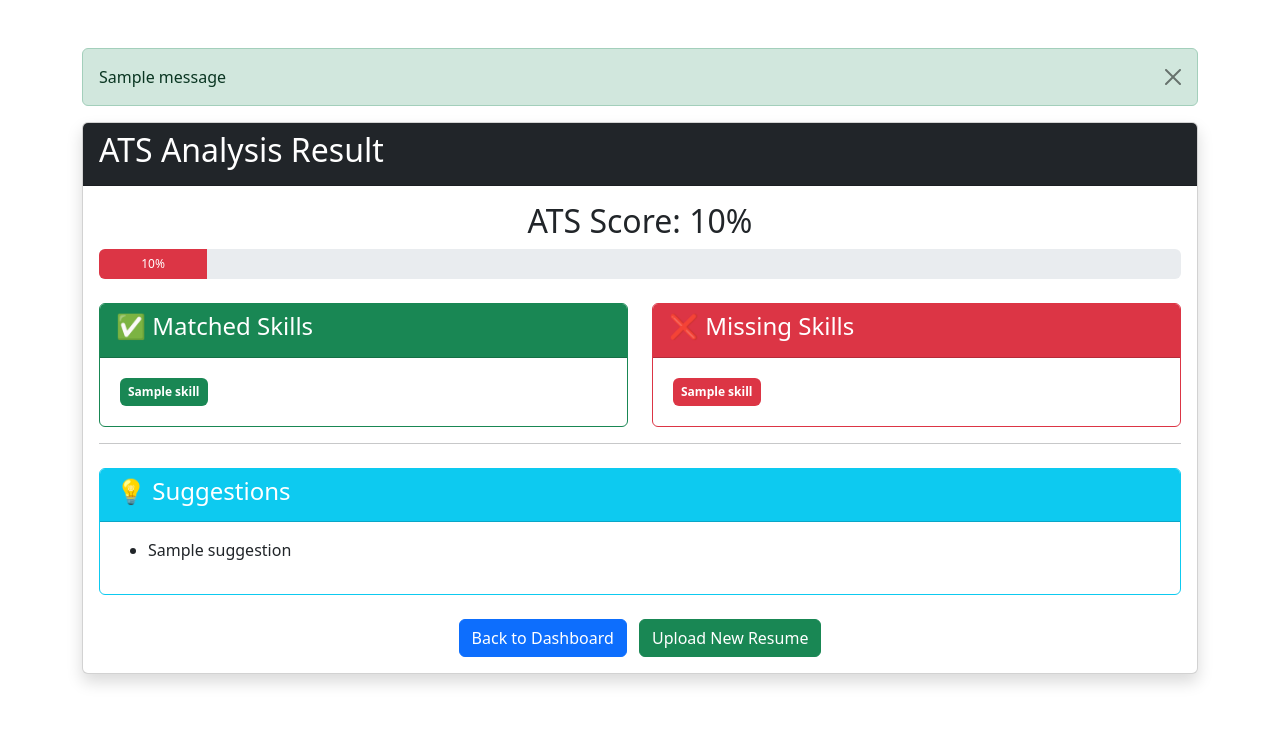
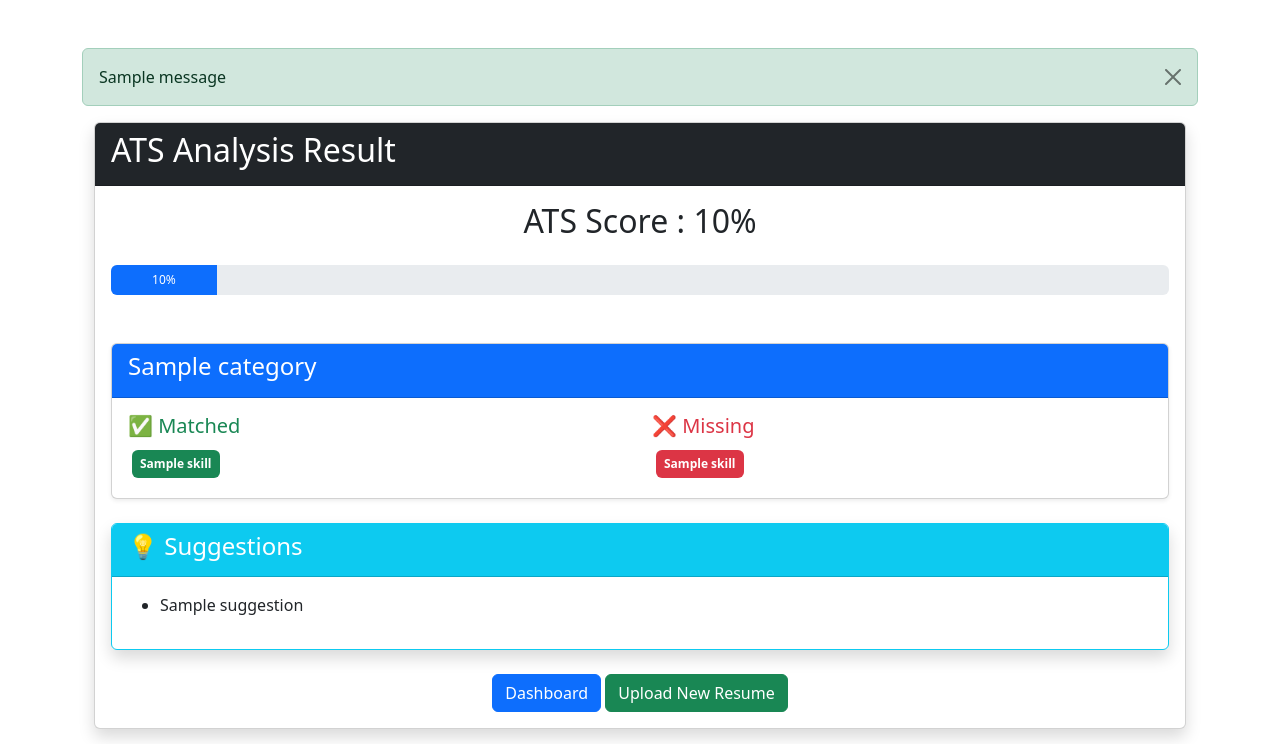
Before and after one commit to ytharun07-dev/ai-resume-analyzer, a Django app: template templates/result.html in a window 1280 px wide. Shown: the part 56-800 px from the top of the page. Run offline with Django 5.2, Linux system fonts and the light colour scheme; the template is opened without the code that fills it: most values are stand-ins (such as "Sample title", 1, 10 or a date in 2020); one stand-in notice (Sample message) is shown.

Commit message:
Added category-wise ATS analysis

```diff
--- a/templates/result.html
+++ b/templates/result.html
@@ -1,6 +1,8 @@
 {% extends 'base.html' %}
 
 {% block content %}
+
+<div class="container">
 
     <div class="card shadow">
 
@@ -11,35 +13,19 @@
         <div class="card-body">
 
             <!-- ATS Score -->
-        <h2 class="text-center">
-            ATS Score: {{ result.score }}%
+
+            <h2 class="text-center mb-4">
+
+                ATS Score : {{ result.score }}%
+
             </h2>
 
-        <!-- Progress Bar -->
-        <div class="progress mb-4" style="height:30px;">
-
-            {% if result.score >= 80 %}
+            <div class="progress mb-5" style="height:30px;">
 
                 <div
-                    class="progress-bar bg-success"
+                    class="progress-bar {{ result.progress_color }}"
                     role="progressbar"
                     style="width: {{ result.score }}%;">
-
-            {% elif result.score >= 50 %}
-
-                <div
-                    class="progress-bar bg-warning"
-                    role="progressbar"
-                    style="width: {{ result.score }}%;">
-
-            {% else %}
-
-                <div
-                    class="progress-bar bg-danger"
-                    role="progressbar"
-                    style="width: {{ result.score }}%;">
-
-            {% endif %}
 
                     {{ result.score }}%
 
@@ -47,59 +33,75 @@
 
             </div>
 
-        <div class="row">
+            <!-- Categories -->
 
-            <!-- Matched Skills -->
-            <div class="col-md-6">
+            {% for category, data in result.categories.items %}
 
-                <div class="card border-success">
+            <div class="card mb-4 shadow-sm">
 
-                    <div class="card-header bg-success text-white">
-                        <h4>✅ Matched Skills</h4>
+                <div class="card-header bg-primary text-white">
+
+                    <h4>{{ category }}</h4>
+
                 </div>
 
                 <div class="card-body">
 
-                        {% for skill in result.matched %}
+                    <div class="row">
 
-                            <span class="badge bg-success m-1 p-2">
+                        <div class="col-md-6">
+
+                            <h5 class="text-success">
+
+                                ✅ Matched
+
+                            </h5>
+
+                            {% if data.matched %}
+
+                                {% for skill in data.matched %}
+
+                                    <span class="badge bg-success p-2 m-1">
+
                                         {{ skill }}
+
                                     </span>
-
-                        {% empty %}
-
-                            <p>No matched skills found.</p>
 
                                 {% endfor %}
 
-                    </div>
+                            {% else %}
+
+                                <p>No matched skills.</p>
+
+                            {% endif %}
 
                         </div>
 
-            </div>
-
-            <!-- Missing Skills -->
                         <div class="col-md-6">
 
-                <div class="card border-danger">
+                            <h5 class="text-danger">
 
-                    <div class="card-header bg-danger text-white">
-                        <h4>❌ Missing Skills</h4>
-                    </div>
+                                ❌ Missing
 
-                    <div class="card-body">
+                            </h5>
 
-                        {% for skill in result.missing %}
+                            {% if data.missing %}
 
-                            <span class="badge bg-danger m-1 p-2">
+                                {% for skill in data.missing %}
+
+                                    <span class="badge bg-danger p-2 m-1">
+
                                         {{ skill }}
+
                                     </span>
 
-                        {% empty %}
+                                {% endfor %}
+
+                            {% else %}
 
                                 <p>No missing skills.</p>
 
-                        {% endfor %}
+                            {% endif %}
 
                         </div>
 
@@ -109,13 +111,16 @@
 
             </div>
 
-        <hr>
+            {% endfor %}
 
             <!-- Suggestions -->
-        <div class="card border-info mt-4">
+
+            <div class="card border-info shadow">
 
                 <div class="card-header bg-info text-white">
+
                     <h4>💡 Suggestions</h4>
+
                 </div>
 
                 <div class="card-body">
@@ -138,16 +143,22 @@
 
             </div>
 
-        <br>
+            <div class="text-center mt-4">
 
-        <div class="text-center">
+                <a
+                    href="{% url 'home' %}"
+                    class="btn btn-primary">
 
-            <a href="{% url 'home' %}" class="btn btn-primary">
-                Back to Dashboard
+                    Dashboard
+
                 </a>
 
-            <a href="{% url 'upload' %}" class="btn btn-success ms-2">
+                <a
+                    href="{% url 'upload' %}"
+                    class="btn btn-success">
+
                     Upload New Resume
+
                 </a>
 
             </div>
@@ -156,4 +167,6 @@
 
     </div>
 
+</div>
+
 {% endblock %}
```
Also changed, not shown: analyzer/ats.py (+22 -2 lines), analyzer/categories.py (added, +80 -0 lines), analyzer/views.py (+32 -6 lines), analyzer/weights.py (added, +31 -0 lines). Lines whose indentation alone changed are shown as unchanged.
